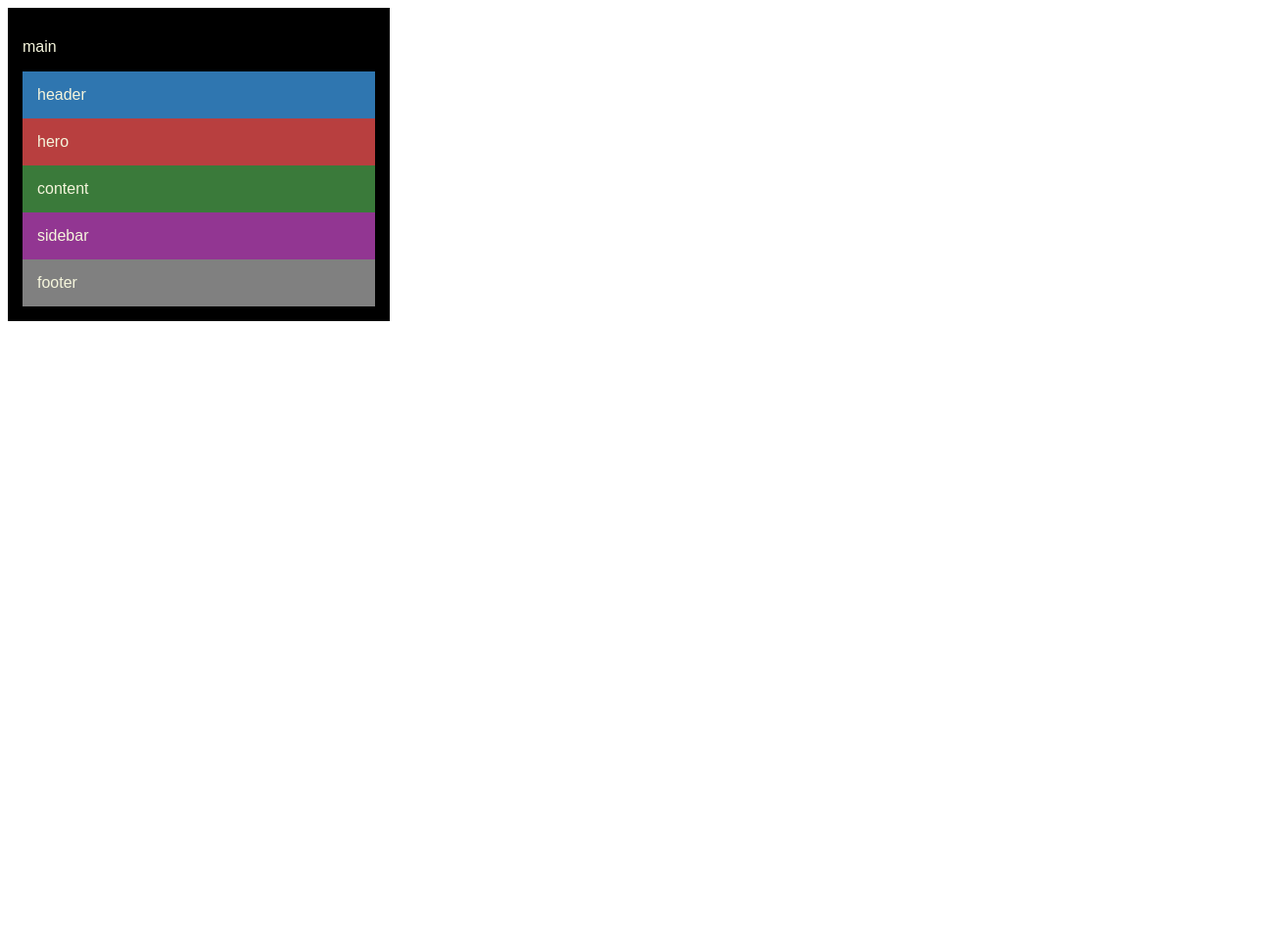
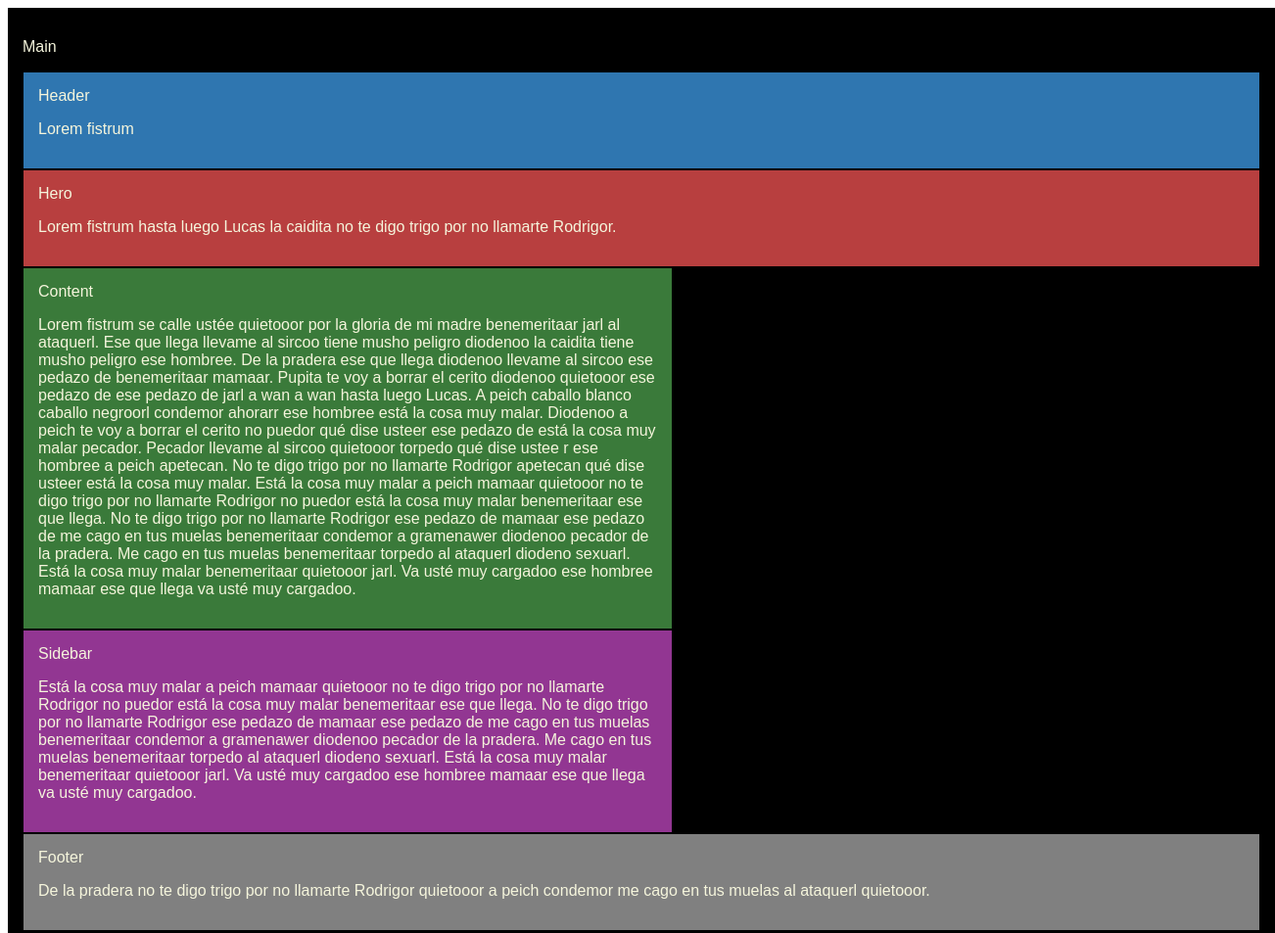
Before and after one commit to krisoa/responsive, a plain HTML site: page index.html in a window 1280 px wide. Shown: the top 953 px of the page at 98% size, 1302 px wide, since content can reach past the window. Before the commit the page ends 800 px from the top, so only its background shows below. Drawn offline with Linux system fonts and the light colour scheme.

Commit message:
started from here

```diff
--- a/index.html
+++ b/index.html
@@ -7,22 +7,49 @@
     <title>Responsive</title>
 </head>
 <body>
-    <header>
-        <nav>
-        </nav>
-    </header>
 
-    <main>
-        <div class="container"><p>main </p>
-            <div class="hd">header</div>
-            <div class="hro">hero</div>
-            <div class="cont">content</div>
-            <div class="sid">sidebar</div>
-            <div class="ftr">footer</div>
-        </div>
-    </main>
+<div class="container">
+                    <p>Main </p>
 
-    <footer>
-    </footer>
+            <div class="hd">Header <br>
+                    <p>Lorem fistrum</p>
+            </div>
+
+            <div class="hro">Hero <br>
+                    <p>Lorem fistrum hasta luego Lucas la
+                        caidita no te digo trigo por no llamarte Rodrigor.
+                    </p>
+            </div>
+
+
+            <div class="cont">Content <br>
+                    <p>Lorem fistrum se calle ustée quietooor por la gloria
+                        de mi madre benemeritaar jarl al ataquerl. Ese que llega llevame al sircoo tiene musho peligro diodenoo la caidita tiene musho peligro ese hombree. De la pradera ese que
+                        llega diodenoo llevame al sircoo ese pedazo de benemeritaar mamaar. Pupita te voy a borrar el cerito diodenoo quietooor ese pedazo de ese pedazo de jarl a wan a wan hasta luego Lucas. A peich caballo
+                        blanco caballo negroorl condemor ahorarr ese hombree está la cosa muy malar. Diodenoo a peich te voy a borrar el cerito no puedor qué dise usteer ese pedazo de está la cosa muy malar pecador. Pecador
+                        llevame al sircoo quietooor torpedo qué dise ustee
+                        r ese hombree a peich apetecan. No te digo trigo por no llamarte Rodrigor apetecan qué dise usteer está la cosa muy malar.
+                        Está la cosa muy malar a peich mamaar quietooor no te digo trigo por no llamarte Rodrigor no puedor está la cosa muy malar benemeritaar ese que llega. No te digo trigo por no llamarte Rodrigor ese pedazo de mamaar ese pedazo de me
+                        cago en tus muelas benemeritaar condemor a gramenawer diodenoo pecador de la pradera. Me cago en tus muelas benemeritaar torpedo al ataquerl diodeno sexuarl. Está la cosa muy malar benemeritaar quietooor jarl.
+                        Va usté muy cargadoo ese hombree mamaar ese que llega va usté muy cargadoo.
+                    </p>
+            </div>
+
+            <div class="sid">Sidebar <br>
+                    <p>Está la cosa muy malar a peich mamaar quietooor no te digo trigo por no llamarte Rodrigor no puedor está la cosa muy malar benemeritaar ese que llega. No te digo trigo por no llamarte Rodrigor ese pedazo de mamaar ese pedazo de me cago en tus
+                        muelas benemeritaar condemor a gramenawer diodenoo pecador de la pradera. Me cago en tus muelas benemeritaar torpedo al ataquerl diodeno sexuarl. Está
+                        la cosa muy malar benemeritaar quietooor jarl. Va usté muy cargadoo ese hombree mamaar ese que llega va usté muy cargadoo.
+                    </p>
+            </div>
+
+
+             <div class="ftr"> Footer <br>
+                <p>De la pradera no te digo trigo por no llamarte Rodrigor quietooor a peich condemor me cago en tus muelas al ataquerl quietooor.
+                </p>
+             </div>
+ </div>
+
+   <footer></footer>
+
 </body>
 </html>
--- a/style.css
+++ b/style.css
@@ -4,12 +4,14 @@
     font-family: Arial, Helvetica, sans-serif;
     color: beige;
     padding: 15px;
-    width: 360px;
+    width: 100%;
     height: auto;
     flex-direction: column;
 }
+
 .container > div{
     padding: 15px;
+    margin: 1px;
 }
 .hd{
 background-color: rgba(59, 148, 221, 0.801);
@@ -17,17 +19,29 @@ background-color: rgba(59, 148, 221, 0.801);
 }
 .hro{
     background-color: rgb(184, 63, 63);
+}
 
-}
 .cont{
-    background-color: rgb(58, 122, 58);
+     background-color: rgb(58, 122, 58);
+    }  /* query*/
+    @media  (min-width: 768px){
+        .cont{
+        width: 50%;
 
-}
-.sid{
-    background-color: rgb(146, 54, 146);
+        }
+    }
 
-}
+ .sid{
+     background-color: rgb(146, 54, 146);
+    }
+         /* query*/
+    @media (min-width: 768px){
+        .sid{
+        width: 50%;
+        }
+    }
+
+
 .ftr{
     background-color: grey;
-
 }
```
